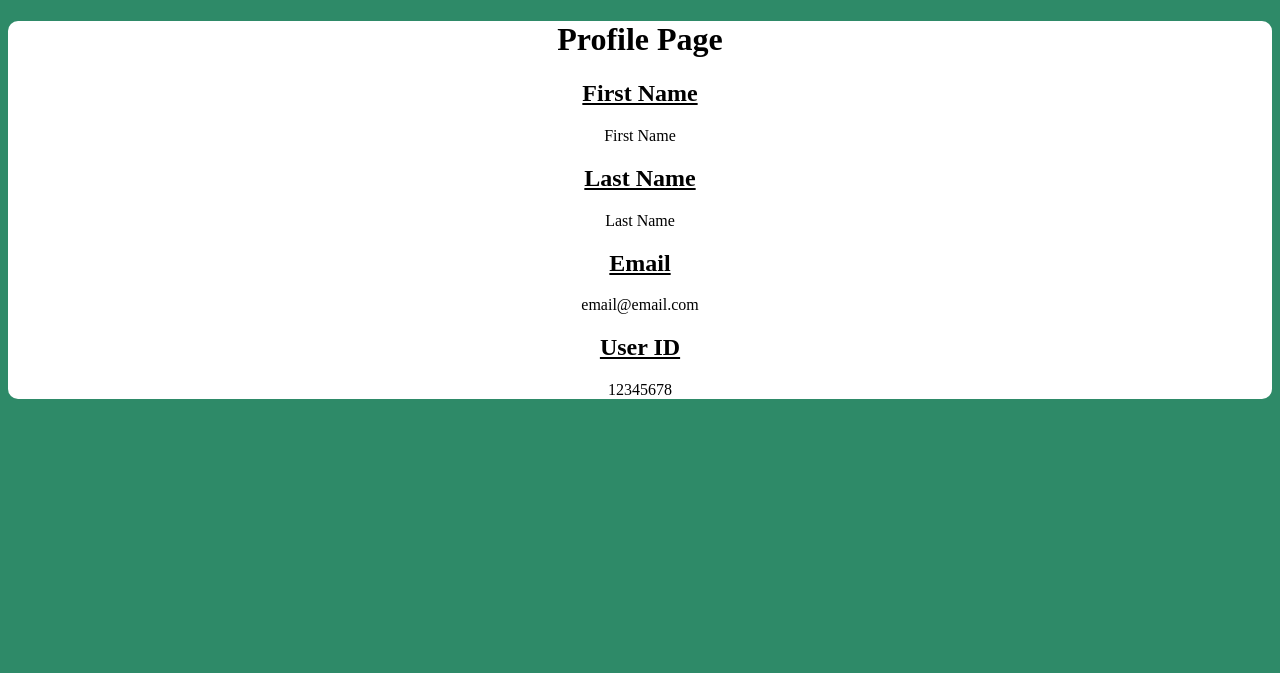
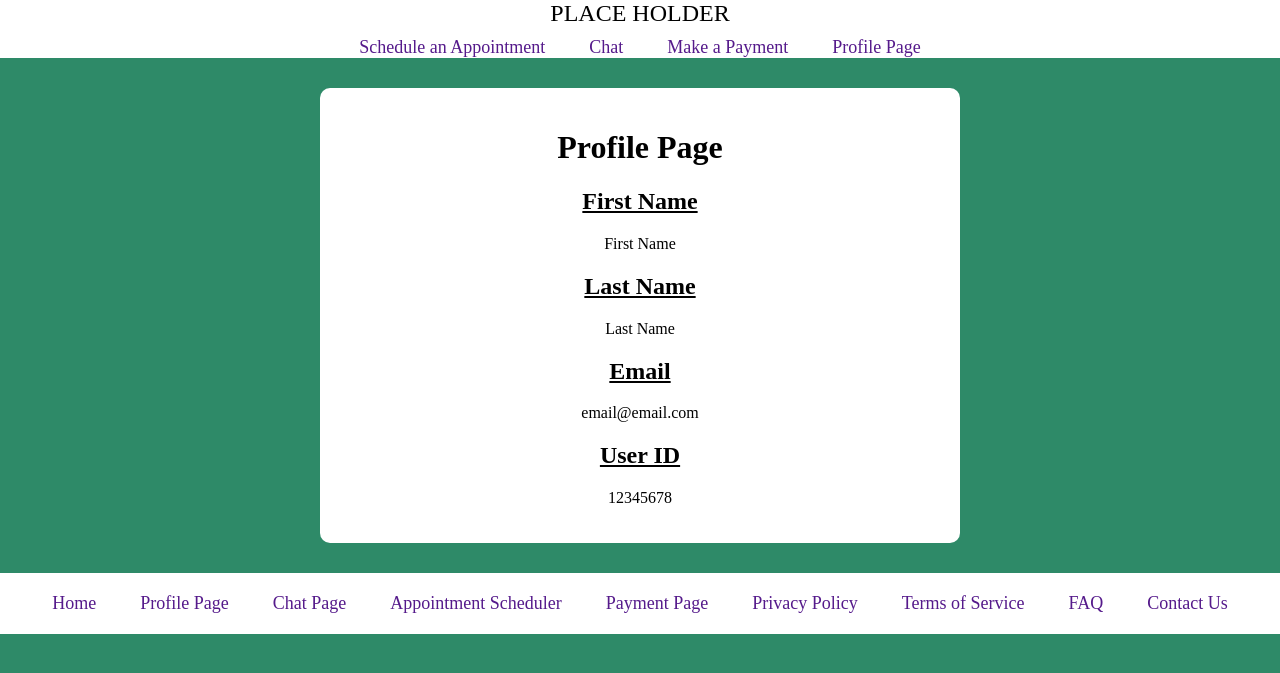
Before and after one commit to ImpalaRanger/csp-450-capstone, a PHP site: page /ProfilePage.html in a window 1280 px wide. Shown: the top 673 px of the page. Run offline with PHP 8.4, Linux system fonts and the light colour scheme.

Commit message:
Changes to profile page

```diff
--- a/PaymentPage/PaymentPage.css
+++ b/PaymentPage/PaymentPage.css
@@ -57,4 +57,5 @@ footer{
     text-decoration-color: black;
     padding:20px;
     text-align:center;
+
 }
--- a/ProfilePage/ProfilePage.css
+++ b/ProfilePage/ProfilePage.css
@@ -1,5 +1,6 @@
 body{
     background-color: #2E8A68;
+
 }
 
 main{
@@ -7,6 +8,11 @@ main{
     border-color: black;
     border-radius: 10px;
     border-width: 10px;
+    margin-left: 25%;
+    margin-right: 25%;
+    margin-top:30px;
+    margin-bottom:30px;
+    padding:20px;
 }
 
 #ProfilePage{
@@ -24,3 +30,39 @@ img{
 h2{
     text-decoration: underline;
 }
+
+
+/*headers and footers*/
+
+header{
+    background-color: white;
+    padding:0px;
+    margin:0px;
+    width: 100%;
+    text-align: center;
+    text-decoration-color: black;
+}
+
+body{
+    margin: 0px;/*This is important*/
+}
+
+a{
+padding: 20px;
+margin-bottom: 20px;
+font-size: large;
+text-decoration: none;
+}
+#Logo{
+    text-align: center;
+    font-size: x-large;
+    margin-bottom: 10px;
+}
+
+footer{
+    background-color: white;
+    text-decoration-color: black;
+    padding:20px;
+    text-align:center;
+
+}
--- a/ProfilePage/ProfilePage.html
+++ b/ProfilePage/ProfilePage.html
@@ -8,7 +8,20 @@
 </head>
 <body>
 
-    <header id="Header"></header>
+    <header id="Header">
+
+        <section id="Logo">
+            PLACE HOLDER
+        </section>
+
+        <section id="HeaderSection">
+            <a href="">Schedule an Appointment</a>
+            <a href="">Chat</a>
+            <a href="">Make a Payment</a>
+            <a href="">Profile Page</a>
+
+        </section>
+    </header>
 
     <main id="ProfilePage">
 
@@ -61,7 +74,20 @@
 
     </main>
 
-    <footer id="Footer"></footer>
+    <footer id="Footer">
+        <section id="FooterSection1">
+            <a href="">Home</a>
+            <a href="">Profile Page</a>
+            <a href="">Chat Page</a>
+            <a href="">Appointment Scheduler</a>
+            <a href="">Payment Page</a>
+            <a href="">Privacy Policy</a>
+            <a href="">Terms of Service</a>
+            <a href="">FAQ</a>
+            <a href="">Contact Us</a>
+        </section>
+
+    </footer>
 </body>
 
 </html>
```
